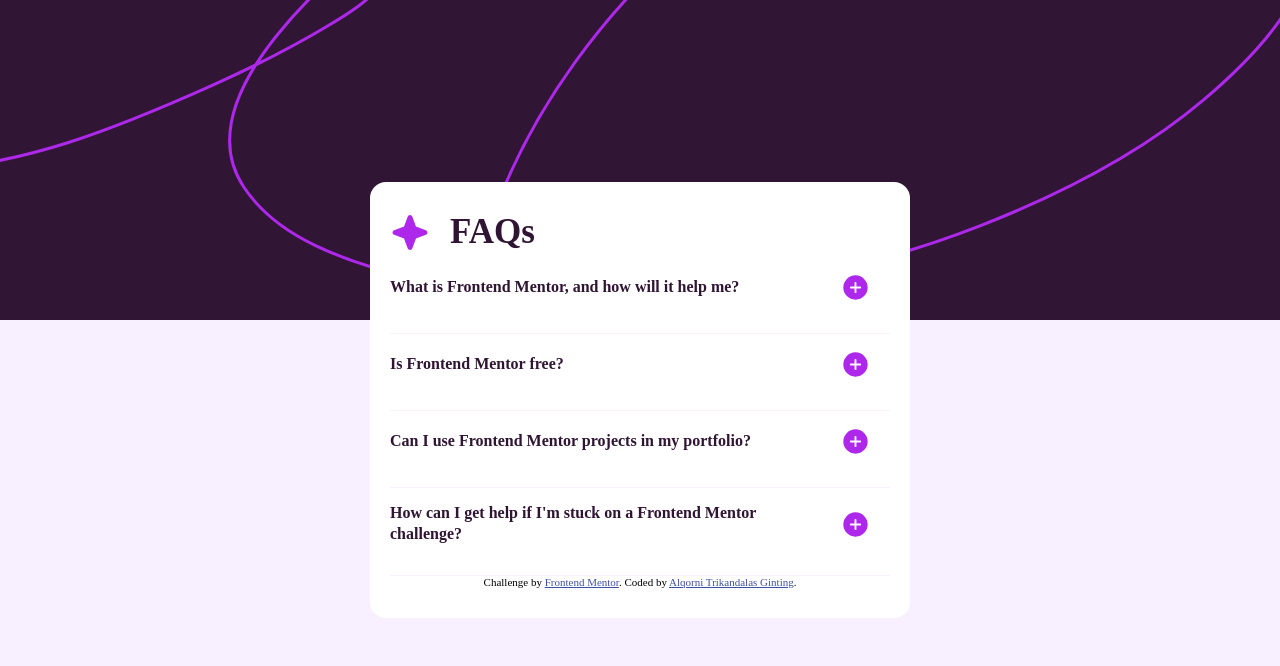
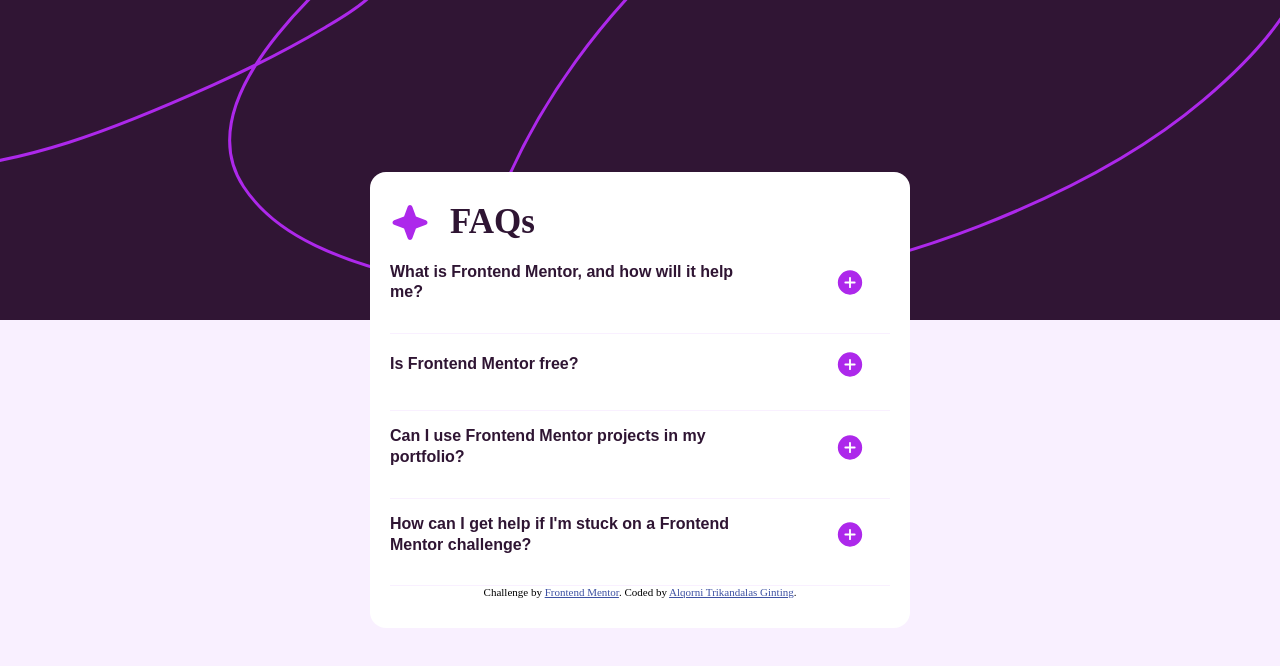
Before and after one commit to Deidals/FAQ-solution, a plain HTML site: page index.html in a window 1280 px wide. Drawn offline with Linux system fonts and the light colour scheme; a web font is replaced by a local one.

Commit message:
Ver 1.10

```diff
--- a/index.html
+++ b/index.html
@@ -19,7 +19,7 @@
       <ol>
         <li>
           <div class="questions">
-            <h2>What is Frontend Mentor, and how will it help me?</h2>
+            <button>What is Frontend Mentor, and how will it help me?</button>
             <svg xmlns="http://www.w3.org/2000/svg" width="30" height="31" fill="none" viewBox="0 0 30 31" class="plusSign"><path fill="#AD28EB" d="M15 3.313A12.187 12.187 0 1 0 27.188 15.5 12.203 12.203 0 0 0 15 3.312Zm4.688 13.124h-3.75v3.75a.938.938 0 0 1-1.876 0v-3.75h-3.75a.938.938 0 0 1 0-1.875h3.75v-3.75a.938.938 0 0 1 1.876 0v3.75h3.75a.938.938 0 0 1 0 1.876Z"/></svg>
           </div>
           <div class="answer">
@@ -31,7 +31,7 @@
 
         <li>
           <div class="questions">
-            <h2>Is Frontend Mentor free?</h2>
+            <button>Is Frontend Mentor free?</button>
             <svg xmlns="http://www.w3.org/2000/svg" width="30" height="31" fill="none" viewBox="0 0 30 31" class="plusSign"><path fill="#AD28EB" d="M15 3.313A12.187 12.187 0 1 0 27.188 15.5 12.203 12.203 0 0 0 15 3.312Zm4.688 13.124h-3.75v3.75a.938.938 0 0 1-1.876 0v-3.75h-3.75a.938.938 0 0 1 0-1.875h3.75v-3.75a.938.938 0 0 1 1.876 0v3.75h3.75a.938.938 0 0 1 0 1.876Z"/></svg>
           </div>
           <div class="answer">
@@ -44,7 +44,7 @@
 
         <li>
           <div class="questions">
-            <h2>Can I use Frontend Mentor projects in my portfolio?</h2>
+            <button>Can I use Frontend Mentor projects in my portfolio?</button>
             <svg xmlns="http://www.w3.org/2000/svg" width="30" height="31" fill="none" viewBox="0 0 30 31" class="plusSign"><path fill="#AD28EB" d="M15 3.313A12.187 12.187 0 1 0 27.188 15.5 12.203 12.203 0 0 0 15 3.312Zm4.688 13.124h-3.75v3.75a.938.938 0 0 1-1.876 0v-3.75h-3.75a.938.938 0 0 1 0-1.875h3.75v-3.75a.938.938 0 0 1 1.876 0v3.75h3.75a.938.938 0 0 1 0 1.876Z"/></svg>
           </div>
           <div class="answer">
@@ -56,7 +56,7 @@
 
         <li>
           <div class="questions">
-            <h2>How can I get help if I'm stuck on a Frontend Mentor challenge?</h2>
+            <button>How can I get help if I'm stuck on a Frontend Mentor challenge?</button>
             <svg xmlns="http://www.w3.org/2000/svg" width="30" height="31" fill="none" viewBox="0 0 30 31" class="plusSign"><path fill="#AD28EB" d="M15 3.313A12.187 12.187 0 1 0 27.188 15.5 12.203 12.203 0 0 0 15 3.312Zm4.688 13.124h-3.75v3.75a.938.938 0 0 1-1.876 0v-3.75h-3.75a.938.938 0 0 1 0-1.875h3.75v-3.75a.938.938 0 0 1 1.876 0v3.75h3.75a.938.938 0 0 1 0 1.876Z"/></svg>
           </div>
           <div class="answer">
--- a/main.js
+++ b/main.js
@@ -1,4 +1,4 @@
-const faqHeadings = document.querySelectorAll('.questions h2');
+const faqHeadings = document.querySelectorAll('button');
 
 const plusSVG = `<path fill="#AD28EB" d="M15 3.313A12.187 12.187 0 1 0 27.188 15.5 12.203 12.203 0 0 0 15 3.312Zm4.688 13.124h-3.75v3.75a.938.938 0 0 1-1.876 0v-3.75h-3.75a.938.938 0 0 1 0-1.875h3.75v-3.75a.938.938 0 0 1 1.876 0v3.75h3.75a.938.938 0 0 1 0 1.876Z"></path>`;
 const minusSVG = `<path fill="#301534" d="M15 3.313A12.187 12.187 0 1 0 27.188 15.5 12.2 12.2 0 0 0 15 3.312Zm4.688 13.124h-9.375a.938.938 0 0 1 0-1.875h9.374a.938.938 0 0 1 0 1.876Z"></path>`;
--- a/style.css
+++ b/style.css
@@ -64,16 +64,19 @@
     margin-bottom: 20px;
 }
 
-h2{
+button:hover, button:focus{
+    color: hsl(280, 63%, 52%);
+    cursor: pointer;
+}
+button{
     color: hsl(292, 42%, 14%);
     font-size: 16px;
     font-weight: 600;
-    width: 350px;
+    width: 370px;
     line-height: 1.3;
-}
-
-h2:hover, h2:focus{
-    color: hsl(280, 63%, 52%);
+    border: none;
+    background-color: white;
+    text-align: left;
     cursor: pointer;
 }
 .answer{
```
